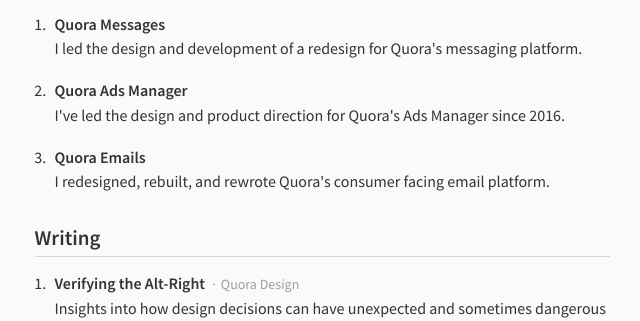
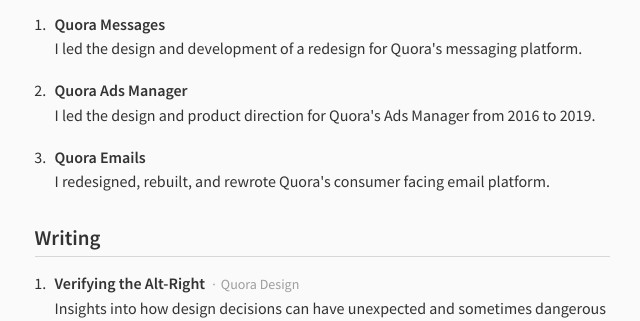
Before and after one commit to pdugan20/patdugan-portfolio, a Python web app: template template/index.html in a window 1280 px wide. Shown: the part 812-1133 px from the top of the page, without its empty margins (318-958 px from the left). Run offline with Jinja, Linux system fonts and the light colour scheme; the template is opened without the code that fills it, so the values that code supplies are empty.

Commit message:
Updated project preview

```diff
--- a/template/index.html
+++ b/template/index.html
@@ -22,7 +22,7 @@
                     <li>
                         <a class="list_link" href="/project/quora-ads-manager" itemprop="relatedLink">
                             <div class="list_item_title">Quora Ads Manager</div>
-                            <div class="text_block list_text">I've led the design and product direction for Quora's Ads Manager since 2016.</div>
+                            <div class="text_block list_text">I led the design and product direction for Quora's Ads Manager from 2016 to 2019.</div>
                         </a>
                     </li>
                     <li>
```
